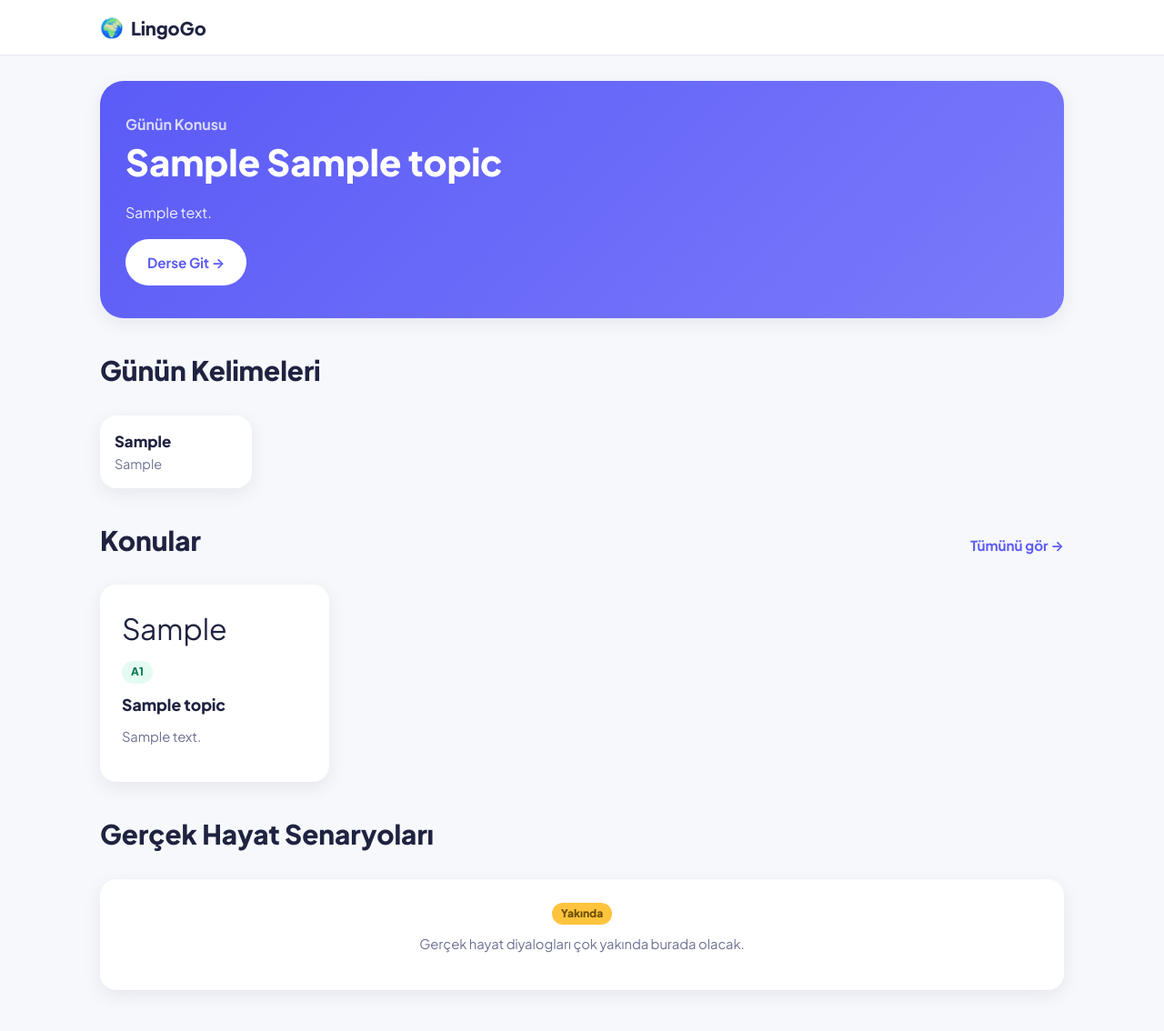
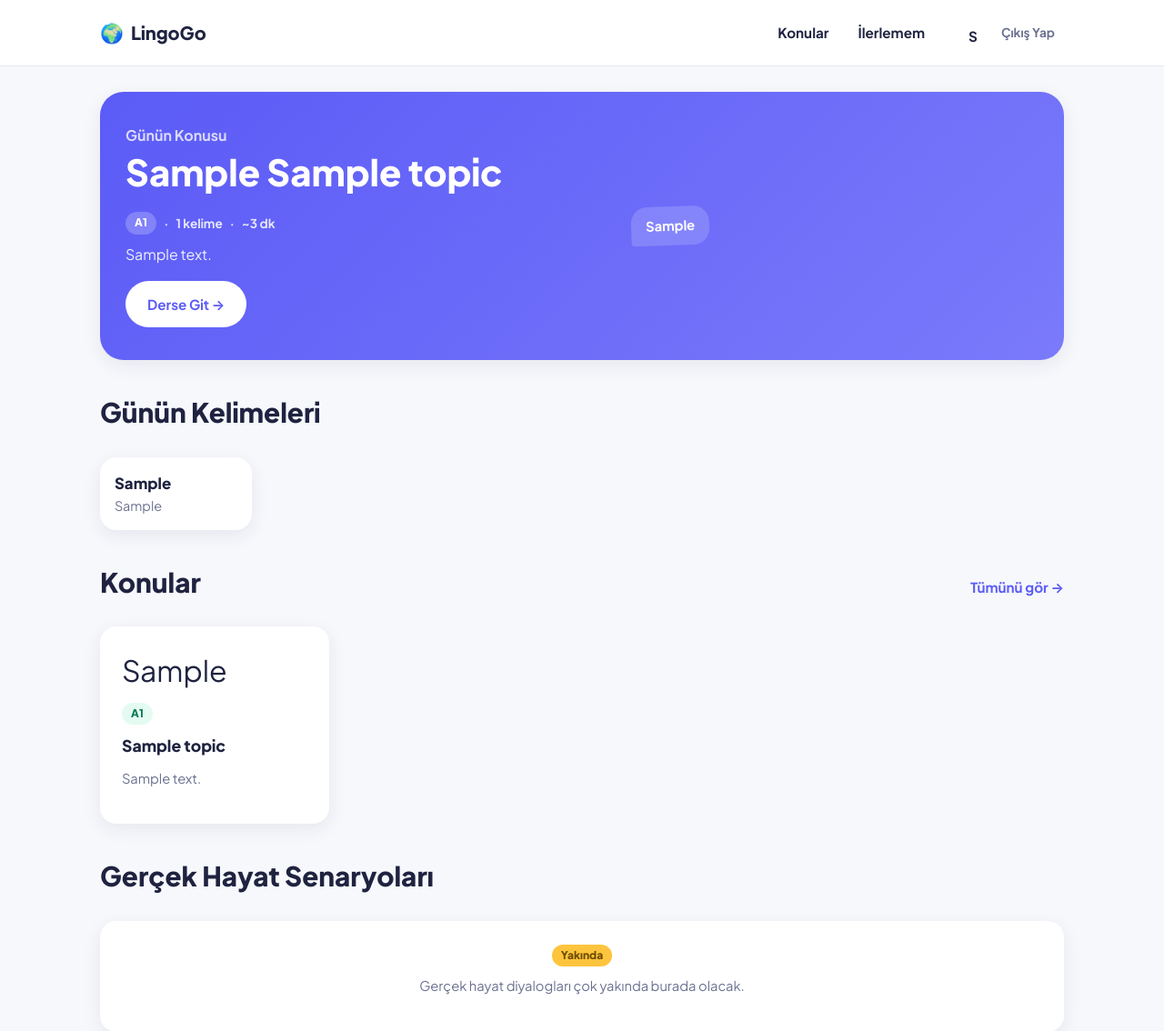
Before and after one commit to feyzaozkul45/lingogo, a Django app: page / in a window 1280 px wide. Shown: the top 1134 px of the page at 91% size. Run offline with Django 5.2, Linux system fonts and the light colour scheme; a user stored in the database is signed in; tables that the repository leaves empty hold one stand-in row (values such as "Sample post").

Commit message:
Header ve ana sayfa kartinin tasarimini guncelle (Phase 1.5)
- Header: masaustunde Konular/Ilerlemem linkleri ve giris/kayit ol
  butonlari (girisliyse kullanici avatari + cikis) sagda goruntuleniyor,
  aktif sayfa linki vurgulaniyor. Mobil hamburger menu ayni icerigi
  kullanmaya devam ediyor.
- Duzeltilen kok neden: nav, hamburger icin kullanilan <details> icinde
  oldugu icin tarayici onu kapaliyken display:none !important ile
  gizliyordu; bu CSS ile ezilemiyordu. Masaustu nav'i ayri, her zaman
  DOM'da olan bir <nav>'e tasindi; mobil menu sadece dar ekranda
  gosteriliyor.
- Ana sayfa "Gunun Konusu" karti: sagda dersin ifadelerinden birkaci
  konusma balonu olarak gosteriliyor, basligin altina seviye · kelime
  sayisi · tahmini sure bilgisi eklendi. Mobilde balonlar altta,
  yatayda siraya diziliyor.

Co-Authored-By: Claude Sonnet 5 <noreply@anthropic.com>

```diff
--- a/lessons/services.py
+++ b/lessons/services.py
@@ -20,6 +20,24 @@ def get_daily_words(count=5):
     start = date.today().toordinal() % len(words)
     rotated = words[start:] + words[:start]
     return rotated[:count]
+
+
+def get_daily_lesson_preview(topic):
+    """Günün konusu kartı için önizleme verisi: ders, örnek ifadeler, kelime sayısı, tahmini süre."""
+    if not topic:
+        return None
+    lesson = topic.lessons.prefetch_related('phrases', 'words').first()
+    if not lesson:
+        return None
+    words = lesson.words.all()
+    phrases = lesson.phrases.all()
+    minutes = max(3, round((len(words) + len(phrases)) * 0.5))
+    return {
+        'lesson': lesson,
+        'phrases': list(phrases)[:3],
+        'word_count': len(words),
+        'minutes': minutes,
+    }
 
 
 def get_continue_lesson(user):
--- a/lessons/views.py
+++ b/lessons/views.py
@@ -7,8 +7,10 @@ VALID_LEVELS = {'A1', 'A2', 'B1', 'B2'}
 
 
 def home(request):
+    daily_topic = services.get_daily_topic()
     context = {
-        'daily_topic': services.get_daily_topic(),
+        'daily_topic': daily_topic,
+        'daily_preview': services.get_daily_lesson_preview(daily_topic),
         'daily_words': services.get_daily_words(),
         'continue_lesson': services.get_continue_lesson(request.user),
         'topics': Topic.objects.filter(is_active=True).prefetch_related('lessons')[:4],
--- a/static/css/main.css
+++ b/static/css/main.css
@@ -142,7 +142,7 @@ main.container {
 .site-nav {
   display: flex;
   align-items: center;
-  gap: 4px;
+  gap: 20px;
   flex-wrap: wrap;
 }
 .site-nav a, .site-nav button {
@@ -157,12 +157,37 @@ main.container {
   font-size: 0.95rem;
 }
 .site-nav a:hover, .site-nav button:hover { background: var(--bg); }
+.site-nav a.is-active { background: #EEF0FF; color: var(--primary-dark); }
 .site-nav .nav-cta {
   background: var(--primary);
   color: #fff;
 }
 .site-nav .nav-cta:hover { background: var(--primary-dark); }
+
+.site-nav__links, .site-nav__auth {
+  display: flex;
+  align-items: center;
+  gap: 4px;
+  flex-wrap: wrap;
+}
+.user-avatar {
+  display: flex;
+  align-items: center;
+  justify-content: center;
+  width: 36px;
+  height: 36px;
+  border-radius: 50%;
+  background: var(--primary);
+  color: #fff;
+  font-weight: 800;
+  font-size: 0.9rem;
+  padding: 0;
+}
+.user-avatar:hover { background: var(--primary-dark); }
 .nav-logout { display: inline; }
+.nav-logout button { color: var(--muted); font-size: 0.85rem; padding: 8px 10px; }
+
+.site-nav--desktop { display: none; }
 
 @media (max-width: 760px) {
   .nav-toggle { position: relative; }
@@ -178,13 +203,24 @@ main.container {
     padding: 8px;
     flex-direction: column;
     align-items: stretch;
-    min-width: 200px;
+    min-width: 220px;
+    gap: 4px;
   }
   .site-nav a, .site-nav button { text-align: left; }
+  .site-nav__links, .site-nav__auth {
+    flex-direction: column;
+    align-items: stretch;
+  }
+  .site-nav__auth {
+    margin-top: 6px;
+    padding-top: 6px;
+    border-top: 1px solid var(--border);
+  }
+  .user-avatar { border-radius: var(--radius-sm); width: auto; justify-content: flex-start; padding: 10px 14px; }
 }
 @media (min-width: 761px) {
-  .nav-toggle__button { display: none; }
-  .site-nav { display: flex !important; }
+  .nav-toggle { display: none; }
+  .site-nav--desktop { display: flex; }
 }
 
 /* ---- Footer ---- */
@@ -232,6 +268,7 @@ main.container {
 .btn-secondary { background: transparent; border-color: var(--border); color: var(--text); }
 .btn-secondary:hover { border-color: var(--primary); color: var(--primary); }
 .btn-block { width: 100%; }
+.btn-sm { padding: 8px 16px; font-size: 0.88rem; }
 .btn[disabled] { opacity: 0.5; cursor: not-allowed; }
 
 /* ---- Cards ---- */
@@ -316,6 +353,53 @@ main.container {
 .hero p { color: rgba(255,255,255,0.9); max-width: 60ch; }
 .hero .btn-primary { background: #fff; color: var(--primary); }
 .hero .btn-primary:hover { background: #eef; }
+
+.hero__content {
+  display: flex;
+  align-items: center;
+  gap: 28px;
+}
+.hero__text { flex: 1 1 320px; min-width: 0; }
+.hero__meta {
+  display: flex;
+  align-items: center;
+  gap: 8px;
+  color: rgba(255,255,255,0.85);
+  font-size: 0.85rem;
+  font-weight: 700;
+  margin-bottom: 10px;
+}
+.hero__meta .badge { background: rgba(255,255,255,0.22); color: #fff; }
+.hero__bubbles {
+  flex: 1 1 240px;
+  display: flex;
+  flex-direction: column;
+  gap: 12px;
+  min-width: 0;
+}
+.hero-bubble {
+  align-self: flex-start;
+  max-width: 90%;
+  padding: 10px 16px;
+  border-radius: var(--radius);
+  border-bottom-left-radius: 4px;
+  font-size: 0.92rem;
+  font-weight: 600;
+}
+.hero-bubble--a { background: rgba(255,255,255,0.16); color: #fff; transform: rotate(-2deg); }
+.hero-bubble--b { background: var(--mint); color: #0F7A56; align-self: flex-end; transform: rotate(1.5deg); }
+.hero-bubble--c { background: var(--sun); color: #6b4d00; transform: rotate(-1deg); }
+
+@media (max-width: 700px) {
+  .hero__content { flex-direction: column; align-items: stretch; }
+  .hero__text { flex: 0 0 auto; }
+  .hero__bubbles { flex: 0 0 auto; flex-direction: row; flex-wrap: wrap; margin-top: 4px; }
+  .hero-bubble, .hero-bubble--a, .hero-bubble--b, .hero-bubble--c {
+    max-width: 100%;
+    transform: none;
+    align-self: flex-start;
+  }
+}
 
 .word-of-day-grid {
   display: grid;
--- a/templates/home.html
+++ b/templates/home.html
@@ -5,14 +5,32 @@
 {% block content %}
   {% if daily_topic %}
     <div class="hero">
-      <p style="font-weight:700; opacity:0.85; margin-bottom:4px;">Günün Konusu</p>
-      <h1>{{ daily_topic.emoji }} {{ daily_topic.title }}</h1>
-      <p>{{ daily_topic.description }}</p>
-      {% with lesson=daily_topic.lessons.first %}
-        {% if lesson %}
-          <a href="{% url 'lessons:lesson_detail' slug=lesson.slug %}" class="btn btn-primary">Derse Git →</a>
+      <div class="hero__content">
+        <div class="hero__text">
+          <p style="font-weight:700; opacity:0.85; margin-bottom:4px;">Günün Konusu</p>
+          <h1>{{ daily_topic.emoji }} {{ daily_topic.title }}</h1>
+          {% if daily_preview %}
+            <div class="hero__meta">
+              <span class="badge badge--{{ daily_topic.level }}">{{ daily_topic.level }}</span>
+              <span>·</span>
+              <span>{{ daily_preview.word_count }} kelime</span>
+              <span>·</span>
+              <span>~{{ daily_preview.minutes }} dk</span>
+            </div>
+          {% endif %}
+          <p>{{ daily_topic.description }}</p>
+          {% if daily_preview %}
+            <a href="{% url 'lessons:lesson_detail' slug=daily_preview.lesson.slug %}" class="btn btn-primary">Derse Git →</a>
+          {% endif %}
+        </div>
+        {% if daily_preview.phrases %}
+          <div class="hero__bubbles">
+            {% for phrase in daily_preview.phrases %}
+              <div class="hero-bubble {% cycle 'hero-bubble--a' 'hero-bubble--b' 'hero-bubble--c' %}">{{ phrase.english }}</div>
+            {% endfor %}
+          </div>
         {% endif %}
-      {% endwith %}
+      </div>
     </div>
   {% endif %}
 
--- a/templates/partials/header.html
+++ b/templates/partials/header.html
@@ -5,23 +5,17 @@
       <span class="brand__emoji">🌍</span> LingoGo
     </a>
 
+    {# Masaüstü nav'ı details'ten ayrı: details kapalıyken tarayıcı içeriğini CSS ile geri açılamayacak şekilde gizliyor. #}
+    <nav class="site-nav site-nav--desktop" aria-label="Ana menü">
+      {% include 'partials/nav_links.html' %}
+    </nav>
+
     <details class="nav-toggle">
       <summary class="nav-toggle__button" aria-label="Menüyü aç">
         <span></span><span></span><span></span>
       </summary>
-      <nav class="site-nav" aria-label="Ana menü">
-        <a href="{% url 'home' %}">Ana Sayfa</a>
-        <a href="{% url 'lessons:topic_list' %}">Konular</a>
-        {% if user.is_authenticated %}
-          <a href="{% url 'accounts:progress' %}">İlerlemem</a>
-          <form action="{% url 'accounts:logout' %}" method="post" class="nav-logout">
-            {% csrf_token %}
-            <button type="submit">Çıkış Yap</button>
-          </form>
-        {% else %}
-          <a href="{% url 'accounts:login' %}">Giriş Yap</a>
-          <a href="{% url 'accounts:signup' %}" class="nav-cta">Kayıt Ol</a>
-        {% endif %}
+      <nav class="site-nav site-nav--mobile" aria-label="Mobil menü">
+        {% include 'partials/nav_links.html' %}
       </nav>
     </details>
   </div>
--- /dev/null
+++ b/templates/partials/nav_links.html
@@ -0,0 +1,22 @@
+<div class="site-nav__links">
+  <a href="{% url 'lessons:topic_list' %}"{% if request.resolver_match.url_name == 'topic_list' %} class="is-active"{% endif %}>Konular</a>
+  {% comment %}
+    Okuma sayfası Phase 2.5'te eklenince açılacak:
+    <a href="{% url 'reading:reading_list' %}">Okuma</a>
+  {% endcomment %}
+  {% if user.is_authenticated %}
+    <a href="{% url 'accounts:progress' %}"{% if request.resolver_match.url_name == 'progress' %} class="is-active"{% endif %}>İlerlemem</a>
+  {% endif %}
+</div>
+<div class="site-nav__auth">
+  {% if user.is_authenticated %}
+    <a href="{% url 'accounts:progress' %}" class="user-avatar" title="{{ user.username }}">{{ user.username|first|upper }}</a>
+    <form action="{% url 'accounts:logout' %}" method="post" class="nav-logout">
+      {% csrf_token %}
+      <button type="submit">Çıkış Yap</button>
+    </form>
+  {% else %}
+    <a href="{% url 'accounts:login' %}" class="btn btn-secondary btn-sm">Giriş Yap</a>
+    <a href="{% url 'accounts:signup' %}" class="btn btn-primary btn-sm">Kayıt Ol</a>
+  {% endif %}
+</div>
```
